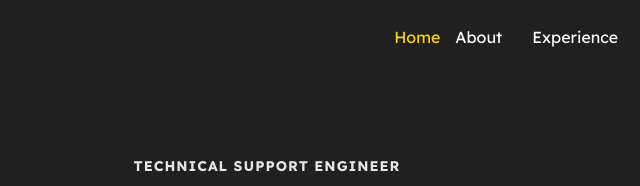
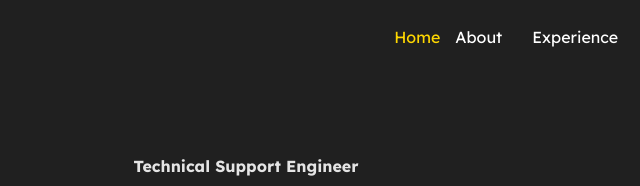
Before and after one commit to AzathAnver/portfolio, a plain HTML site: page index.html in a window 1280 px wide. Shown: the top 186 px of the page, 339-979 px from the left. Drawn offline with nearby package versions, Linux system fonts and the light colour scheme; grey boxes are pictures that could not be loaded.

Commit message:
Change h5 to bold paragraph for job title

```diff
--- a/index.html
+++ b/index.html
@@ -44,7 +44,7 @@
         </div>
 
         <div class="profile-text">
-            <h5>Technical Support Engineer</h5>
+            <p><b>Technical Support Engineer</b></p>
             <br>
             <h1>Azath Anver</h1>
             <br>
```
